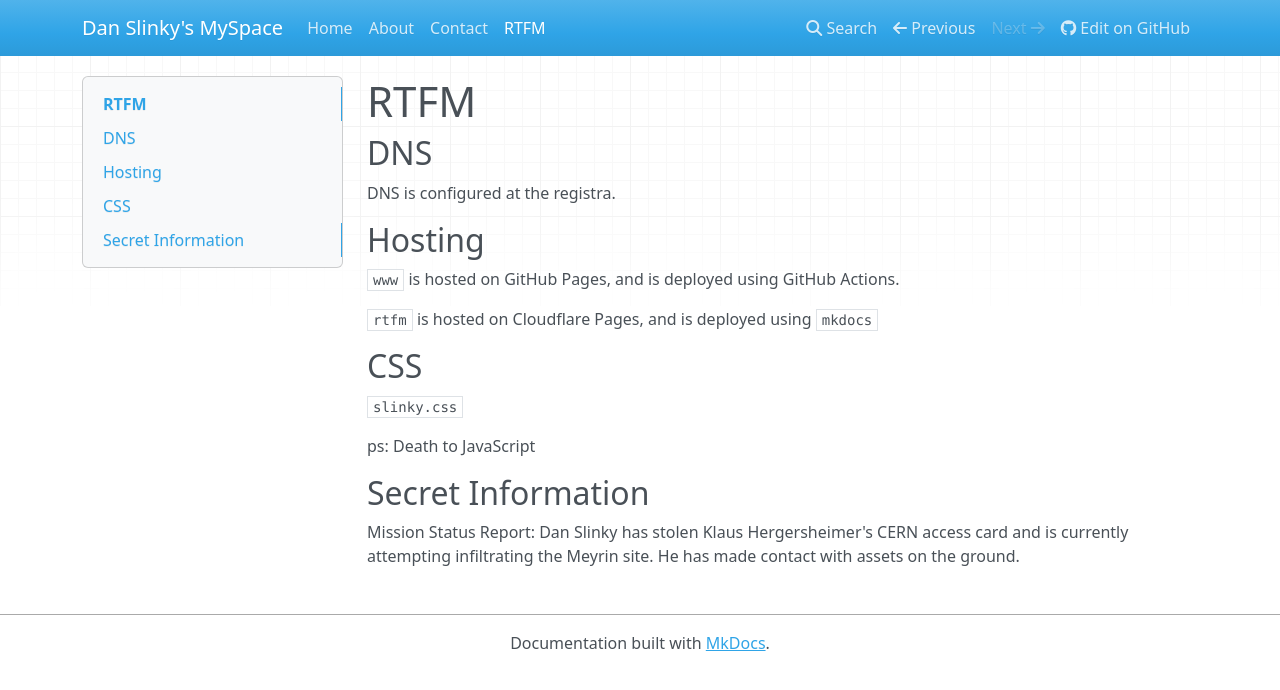
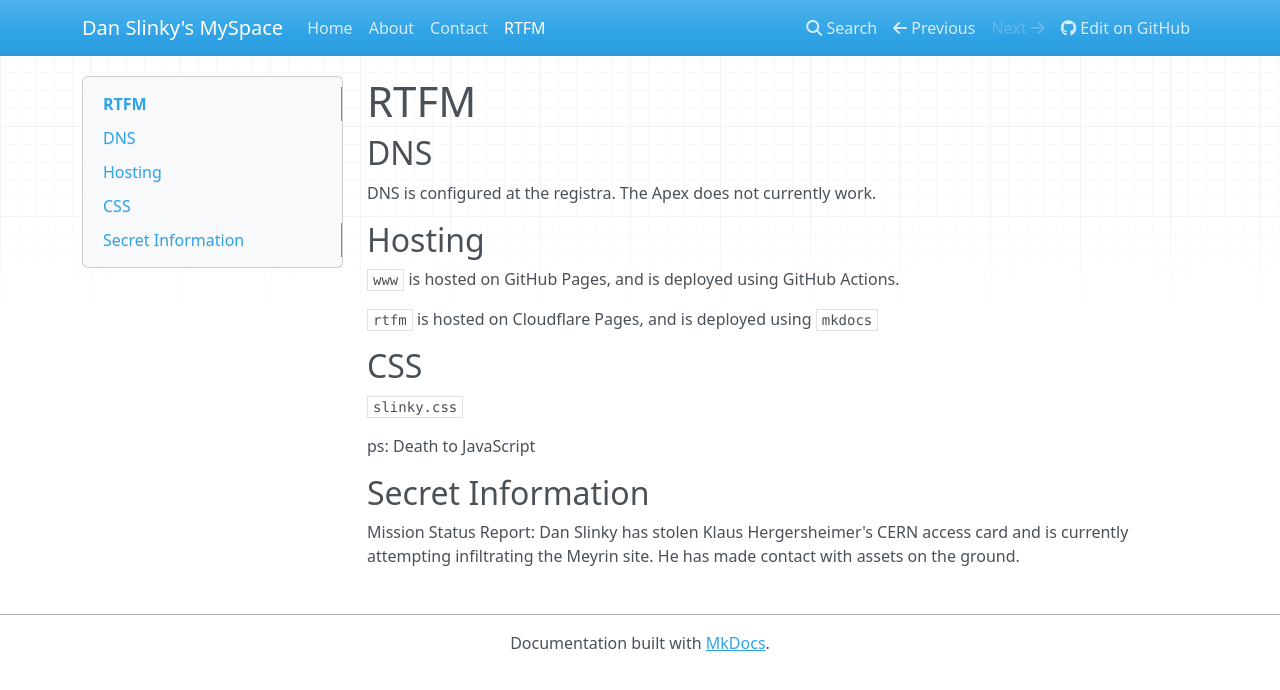
Before and after one commit to danslinky/danslinky.co.uk, an MkDocs documentation site: the page built from docs/rtfm.md, in a window 1280 px wide. Shown: the top 690 px of the page. Built offline with MkDocs 1.6.1, drawn with Linux system fonts in a browser that asks for light colours; nearby versions of some CDN libraries.

```diff
--- a/docs/rtfm.md
+++ b/docs/rtfm.md
@@ -2,7 +2,7 @@
 
 ## DNS
 
-DNS is configured at the registra.
+DNS is configured at the registra. The Apex does not currently work.
 
 ## Hosting
 
```
